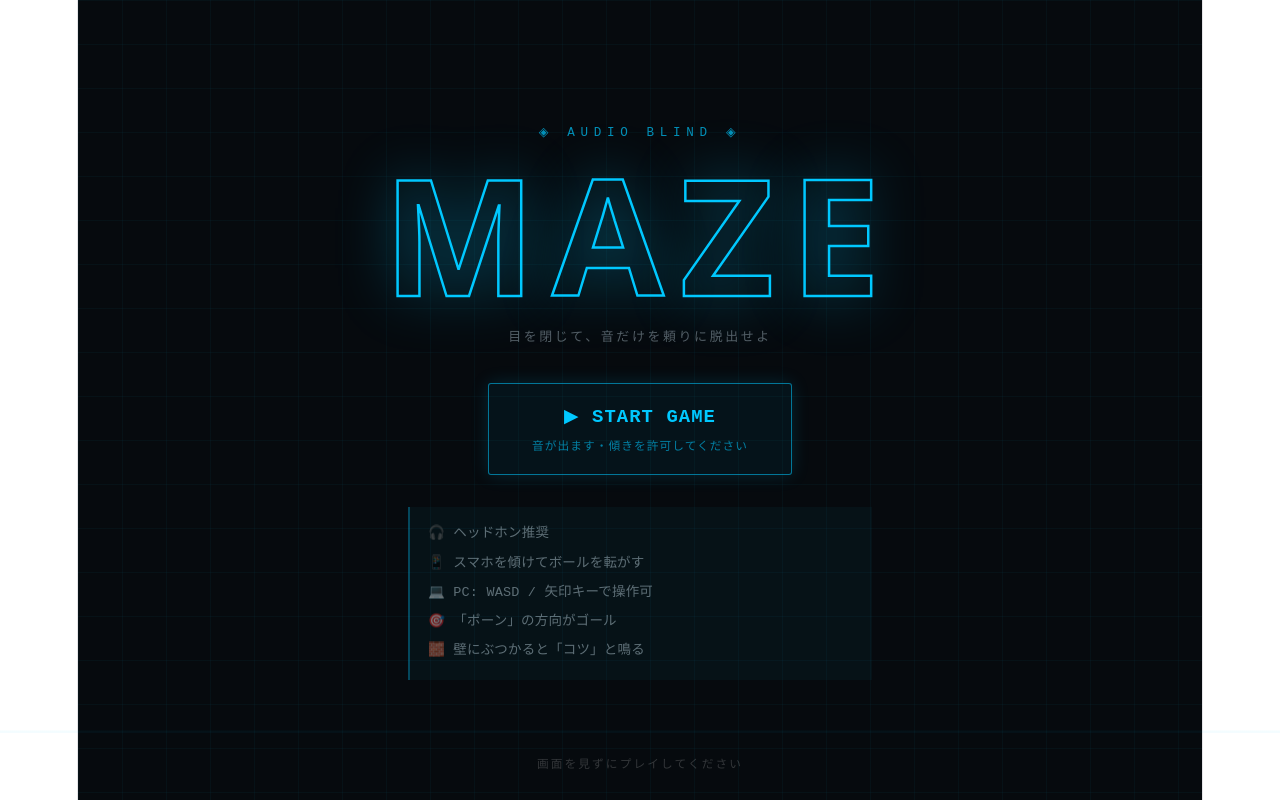
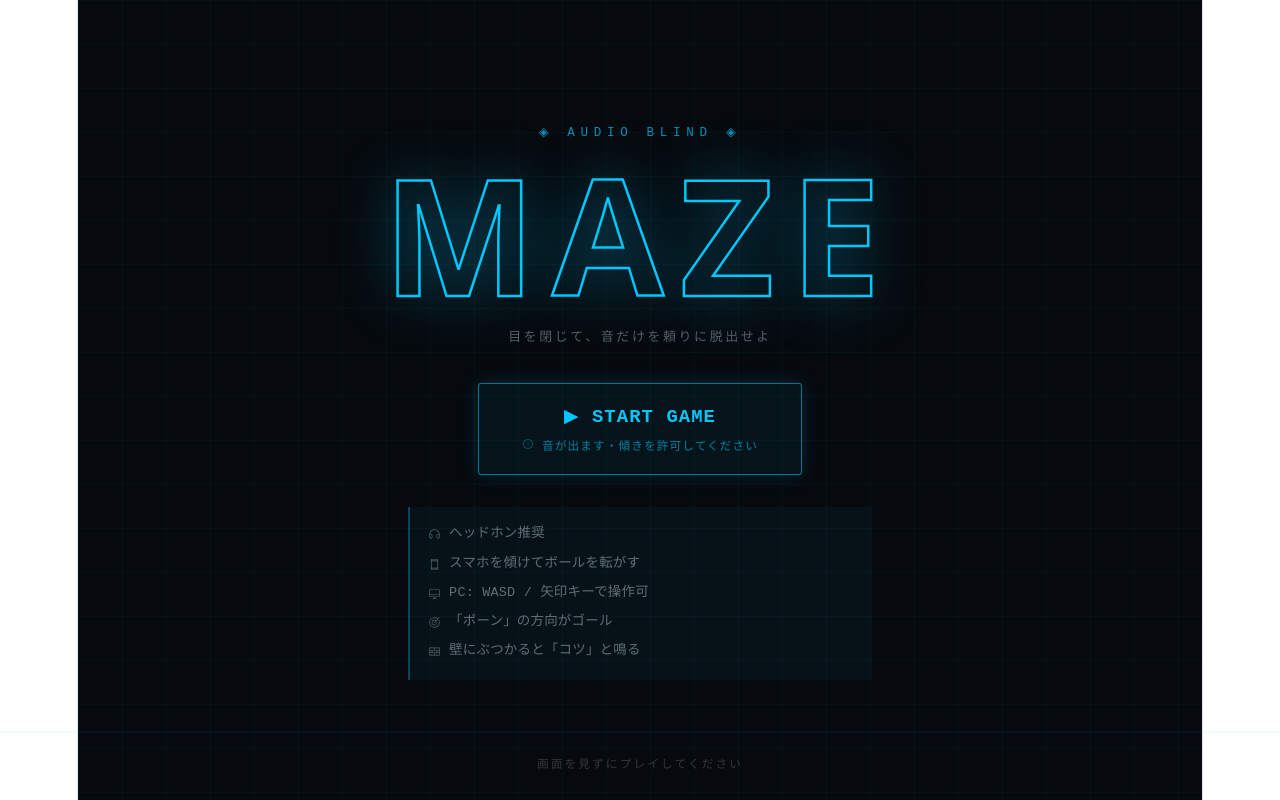
Before and after one commit to haru-036/blind-maze, a React (Vite) app: page / in a window 1280 px wide. Built offline with nearby package versions, Linux system fonts and the light colour scheme.

Commit message:
feat: アイコンライブラリに置き換え

```diff
--- a/package.json
+++ b/package.json
@@ -11,6 +11,7 @@
     "prepare": "vp config"
   },
   "dependencies": {
+    "@phosphor-icons/react": "^2.1.10",
     "react": "^19.2.6",
     "react-dom": "^19.2.6"
   },
--- a/src/App.css
+++ b/src/App.css
@@ -184,6 +184,9 @@
   color: rgba(200, 221, 232, 0.45);
   line-height: 1.7;
   text-align: left;
+  display: flex;
+  align-items: center;
+  gap: 0.45rem;
 }
 
 .maze-hint--clear {
@@ -191,6 +194,7 @@
   font-size: 1rem;
   text-align: center;
   width: 100%;
+  justify-content: center;
 }
 
 .maze-log-box {
--- a/src/App.tsx
+++ b/src/App.tsx
@@ -1,5 +1,14 @@
 import "./App.css";
 import { useGame } from "./hooks/useGame";
+import {
+  Headphones,
+  DeviceMobile,
+  Desktop,
+  Target,
+  Wall,
+  Trophy,
+  WarningCircle,
+} from "@phosphor-icons/react";
 
 export default function AudioBlindMaze() {
   const { phase, startGame, stopGame } = useGame();
@@ -20,7 +29,15 @@ export default function AudioBlindMaze() {
           <button className="maze-btn" onClick={startGame}>
             <span className="maze-btn-label">{phase === "clear" ? "▶ RETRY" : "▶ START GAME"}</span>
             <span className="maze-btn-sub">
-              {phase === "clear" ? "🎉 GOAL ACHIEVED!" : "音が出ます・傾きを許可してください"}
+              {phase === "clear" ? (
+                <>
+                  <Trophy size={12} weight="light" /> GOAL ACHIEVED!
+                </>
+              ) : (
+                <>
+                  <WarningCircle size={12} weight="light" /> 音が出ます・傾きを許可してください
+                </>
+              )}
             </span>
           </button>
         )}
@@ -38,23 +55,41 @@ export default function AudioBlindMaze() {
         <div className="maze-hint-box">
           {phase === "idle" && (
             <>
-              <p className="maze-hint">🎧 ヘッドホン推奨</p>
-              <p className="maze-hint">📱 スマホを傾けてボールを転がす</p>
-              <p className="maze-hint">💻 PC: WASD / 矢印キーで操作可</p>
-              <p className="maze-hint">🎯 「ポーン」の方向がゴール</p>
-              <p className="maze-hint">🧱 壁にぶつかると「コツ」と鳴る</p>
+              <p className="maze-hint">
+                <Headphones size={13} weight="light" /> ヘッドホン推奨
+              </p>
+              <p className="maze-hint">
+                <DeviceMobile size={13} weight="light" /> スマホを傾けてボールを転がす
+              </p>
+              <p className="maze-hint">
+                <Desktop size={13} weight="light" /> PC: WASD / 矢印キーで操作可
+              </p>
+              <p className="maze-hint">
+                <Target size={13} weight="light" /> 「ポーン」の方向がゴール
+              </p>
+              <p className="maze-hint">
+                <Wall size={13} weight="light" /> 壁にぶつかると「コツ」と鳴る
+              </p>
             </>
           )}
           {phase === "playing" && (
             <>
-              <p className="maze-hint">🎯 「ポーン」音のする方向がゴール</p>
-              <p className="maze-hint">🧱 「コツ」= 壁にぶつかった</p>
-              <p className="maze-hint">💻 WASD / 矢印キーで操作</p>
+              <p className="maze-hint">
+                <Target size={13} weight="light" /> 「ポーン」音のする方向がゴール
+              </p>
+              <p className="maze-hint">
+                <Wall size={13} weight="light" /> 「コツ」= 壁にぶつかった
+              </p>
+              <p className="maze-hint">
+                <Desktop size={13} weight="light" /> WASD / 矢印キーで操作
+              </p>
             </>
           )}
           {phase === "clear" && (
             <>
-              <p className="maze-hint maze-hint--clear">🏆 GOAL CLEAR!</p>
+              <p className="maze-hint maze-hint--clear">
+                <Trophy size={16} weight="light" /> GOAL CLEAR!
+              </p>
               <p className="maze-hint maze-hint--clear">おめでとうございます！</p>
             </>
           )}
```
Also changed, not shown: 1 other file (tests, documents, lock files or other folders).
